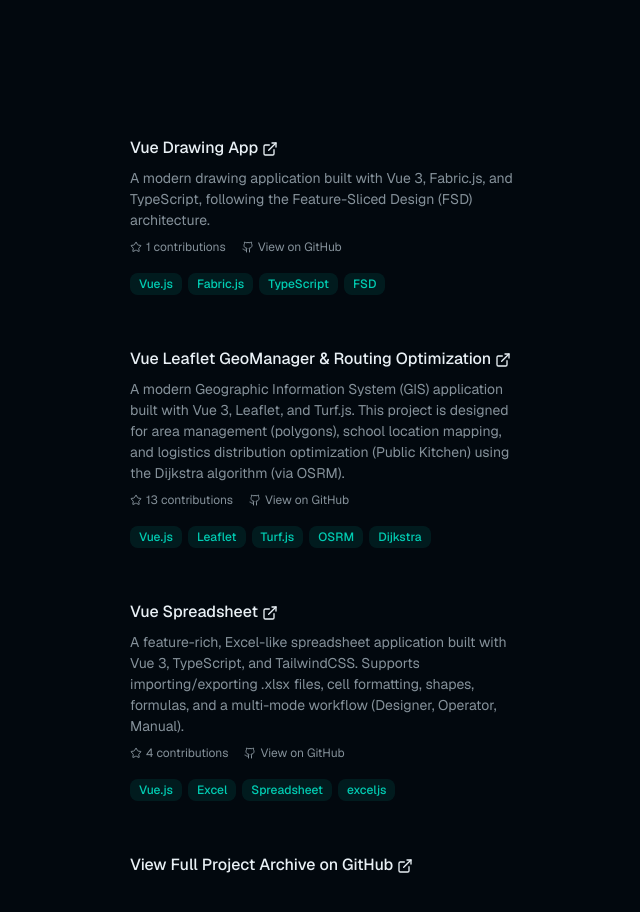
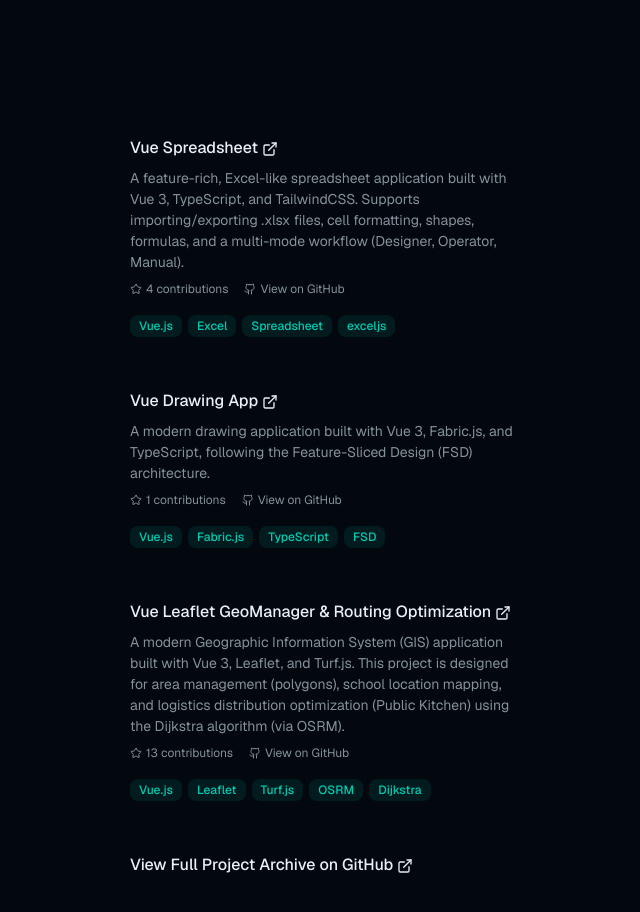
Before and after one commit to khoirulariffin/personal-website, a Next.js app: page / in a window 1280 px wide. Shown: the part 2300-3212 px from the top of the page, without its empty margins (518-1158 px from the left). Built offline with nearby package versions, Linux system fonts and the light colour scheme.

Commit message:
refactor: reorder projects to prioritize Vue Spreadsheet at the top of the list

```diff
--- a/components/projects.tsx
+++ b/components/projects.tsx
@@ -6,6 +6,15 @@ import Link from "next/link";
 import { FadeIn, ScaleIn } from "./animations";
 
 const projects = [
+  {
+    title: "Vue Spreadsheet",
+    description:
+      "A feature-rich, Excel-like spreadsheet application built with Vue 3, TypeScript, and TailwindCSS. Supports importing/exporting .xlsx files, cell formatting, shapes, formulas, and a multi-mode workflow (Designer, Operator, Manual).",
+    url: "https://github.com/khoirulariffin/vue-excel",
+    demoUrl: "https://excel-khoirulariffin.vercel.app/",
+    contributions: 4,
+    skills: ["Vue.js", "Excel", "Spreadsheet", "exceljs"],
+  },
   {
     title: "Vue Drawing App",
     description:
@@ -23,15 +32,6 @@ const projects = [
     demoUrl: "https://khoirulariffin.github.io/vue-leaflet/#/",
     contributions: 13,
     skills: ["Vue.js", "Leaflet", "Turf.js", "OSRM", "Dijkstra"],
-  },
-  {
-    title: "Vue Spreadsheet",
-    description:
-      "A feature-rich, Excel-like spreadsheet application built with Vue 3, TypeScript, and TailwindCSS. Supports importing/exporting .xlsx files, cell formatting, shapes, formulas, and a multi-mode workflow (Designer, Operator, Manual).",
-    url: "https://github.com/khoirulariffin/vue-excel",
-    demoUrl: "https://excel-khoirulariffin.vercel.app/",
-    contributions: 4,
-    skills: ["Vue.js", "Excel", "Spreadsheet", "exceljs"],
   },
 ];
 
```
